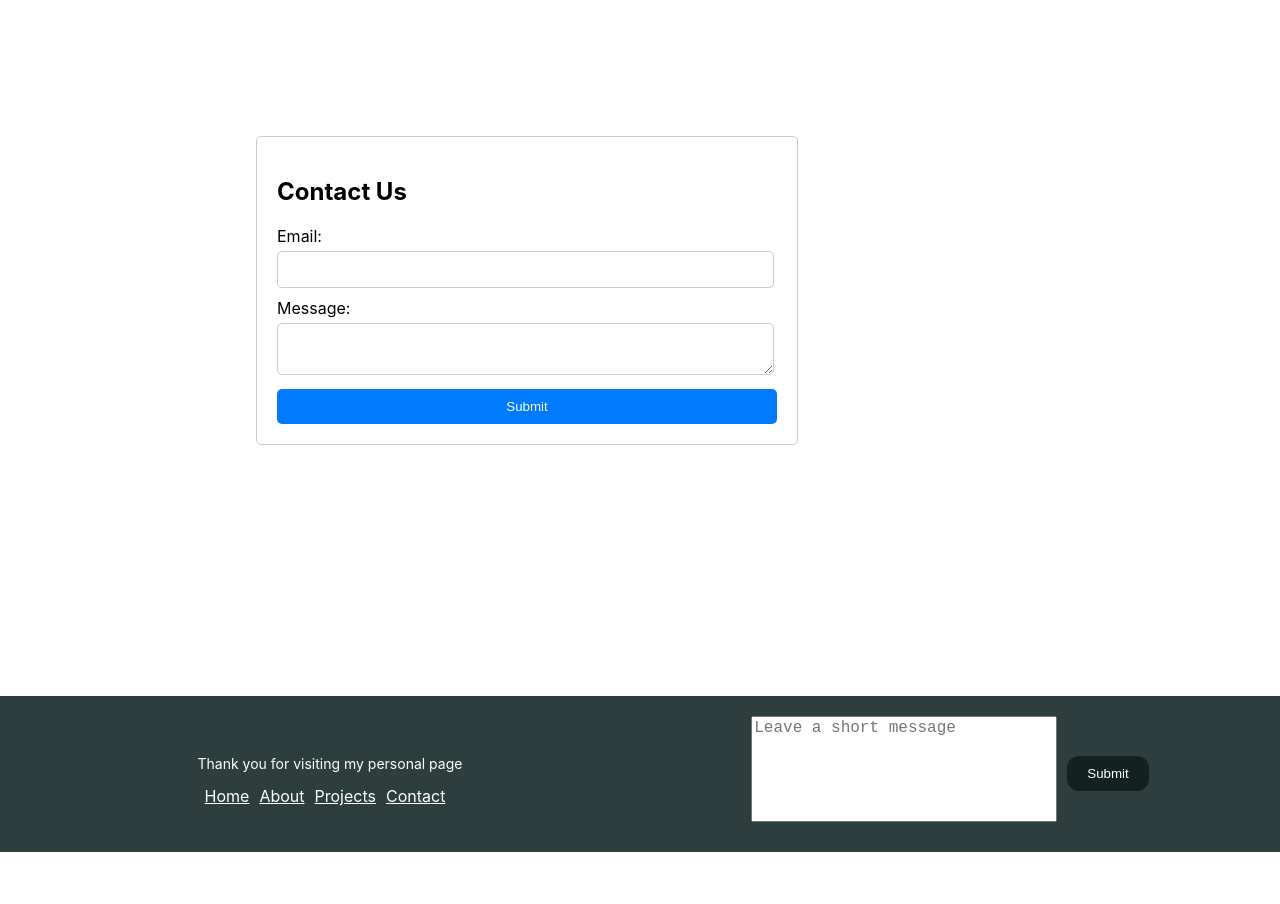
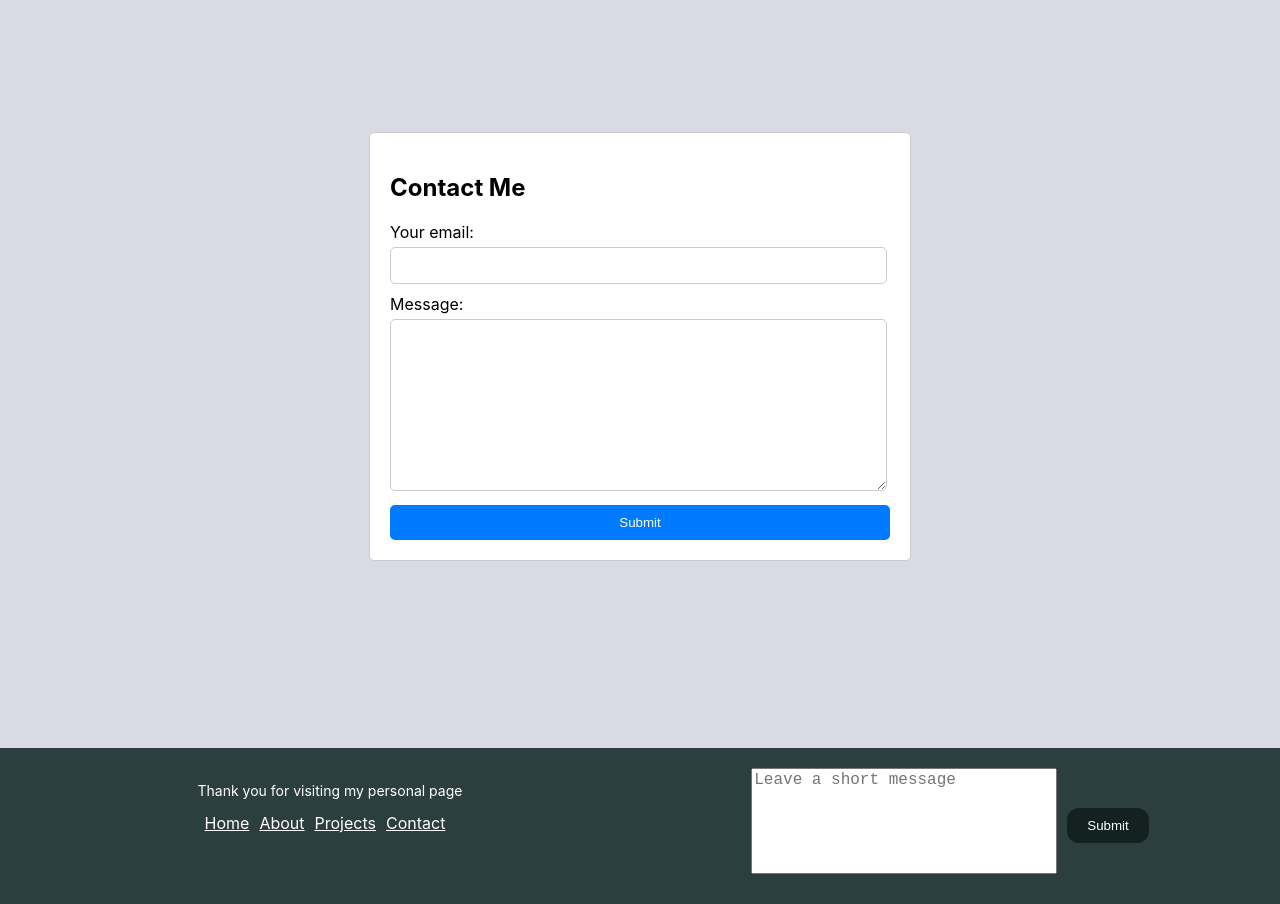
Before and after one commit to LeArchi/ITSTEP---React, a React (Create React App) app in the folder hw2/: page /contact in a window 1280 px wide. Shown: the part 120-1024 px from the top of the page. Before the commit the page ends 972 px from the top, so only its background shows below. Built offline with nearby package versions, Linux system fonts and the light colour scheme.

Commit message:
firebase working with shortMessages and Messages

```diff
--- a/hw2/src/Components/Footer.css
+++ b/hw2/src/Components/Footer.css
@@ -1,7 +1,8 @@
-.footer-container {
+  .footer-container {
+    position: relative;
     display: flex;
     justify-content: space-between;
-    align-items: center;
+    align-items: flex-start;
     background-color: #2C3E3E;
     color: white;
     padding: 20px;
@@ -9,8 +10,10 @@
     z-index: 999;
   }
 
-  .left-section-footer {
+  .left-section-footer,
+  .right-section-footer {
     display: flex;
+    position: relative;
     flex-direction: column;
     align-items: center;
     width: 50%;
@@ -45,13 +48,6 @@
     background-color: #141C21;
   }
 
-  .right-section-footer {
-    display: flex;
-    flex-direction: column;
-    align-items: center;
-    width: 50%;
-  }
-
   .right-section-footer p {
     font-size: 14px;
   }
@@ -60,3 +56,9 @@
     color: white;
     margin-right: 10px;
   }
+
+  .submitted-message {
+    padding-right: 15px;
+    margin-top: 0px;
+    color: white;
+  }
--- a/hw2/src/Components/Footer.js
+++ b/hw2/src/Components/Footer.js
@@ -1,8 +1,30 @@
-import React from 'react';
+import React, { useState } from 'react';
 import { Link } from 'react-router-dom';
 import './Footer.css';
+import { useAppContext } from '../Utils/Context';
 
 const Footer = () => {
+  const { firestore } = useAppContext();
+  const [shortMessage, setShortMessage] = useState('');
+  const [submitted, setSubmitted] = useState(false);
+
+  const handleChange = (event) => {
+    setShortMessage(event.target.value);
+  };
+
+  const handleSubmit = async (event) => {
+    event.preventDefault();
+    try {
+      await firestore.collection('shortMessages').add({
+        message: shortMessage,
+        timestamp: new Date()
+      });
+      setShortMessage('');
+      setSubmitted(true);
+    } catch (error) {
+    }
+  };
+
   return (
     <footer className="footer-container">
       <div className="right-section-footer">
@@ -15,9 +37,17 @@ const Footer = () => {
         </div>
       </div>
       <div className="left-section-footer">
-        <form>
-          <textarea placeholder="Leave a short message"></textarea>
-          <button type="submit">Submit</button>
+        {submitted && (
+          <p className="submitted-message">Message submitted successfully!</p>
+        )}
+        <form onSubmit={handleSubmit}>
+          <textarea
+              placeholder="Leave a short message"
+              value={shortMessage}
+              onChange={handleChange}
+              disabled={submitted}
+            ></textarea>
+            <button type="submit" disabled={submitted}>Submit</button>
         </form>
       </div>
     </footer>
--- a/hw2/src/Pages/Contact.css
+++ b/hw2/src/Pages/Contact.css
@@ -1,8 +1,18 @@
-.contact-form {
-    max-width: 500px;
-    margin: 20%;
+  .contact-container {
+    display: flex;
+    flex-direction: column;
+    margin: 60px 0 0 0;
+    background-color: #D8DBE3;
+    align-items: center;
+  justify-content: center;
+  }
+
+  .contact-form {
+    width: 500px;
+    margin: 15%;
     padding: 20px;
     border: 1px solid #ccc;
+    background-color: #fff;
     border-radius: 5px;
   }
 
@@ -18,6 +28,10 @@
     margin-bottom: 10px;
     border: 1px solid #ccc;
     border-radius: 5px;
+  }
+
+  .contact-form textarea {
+    height: 150px;
   }
 
   .contact-form button {
--- a/hw2/src/Pages/Contact.js
+++ b/hw2/src/Pages/Contact.js
@@ -1,11 +1,13 @@
 import React, { useState } from 'react';
 import './Contact.css';
+import { useAppContext } from '../Utils/Context';
 
 function Contact() {
   const [email, setEmail] = useState('');
   const [message, setMessage] = useState('');
   const [showConfirmation, setShowConfirmation] = useState(false);
   const [isSubmitted, setIsSubmitted] = useState(false);
+  const { firestore } = useAppContext();
 
   const handleEmailChange = (event) => {
     setEmail(event.target.value);
@@ -15,7 +17,7 @@ function Contact() {
     setMessage(event.target.value);
   };
 
-  const handleSubmit = (event) => {
+  const handleSubmit = async (event) => {
     event.preventDefault();
 
     if (isSubmitted) {
@@ -31,6 +33,16 @@ function Contact() {
       return;
     }
     // validation passed.
+
+    try {
+      await firestore.collection('Messages').add({
+        email: email,
+        message: message,
+        timestamp: new Date()
+      });
+    } catch (error) {
+    }
+
     setShowConfirmation(true);
     setIsSubmitted(true);
     setEmail('');
@@ -43,11 +55,12 @@ function Contact() {
   };
 
   return (
+    <div className="contact-container">
       <div className="contact-form">
-      <h2>Contact Us</h2>
+        <h2>Contact Me</h2>
         <form onSubmit={handleSubmit}>
           <div>
-          <label htmlFor="email">Email:</label>
+            <label htmlFor="email">Your email:</label>
             <input
               type="email"
               id="email"
@@ -75,6 +88,7 @@ function Contact() {
           </div>
         )}
       </div>
+    </div>
   );
 }
 
```
Also changed, not shown: 1 other file (tests, documents, lock files or other folders). Lines whose indentation alone changed are shown as unchanged.
